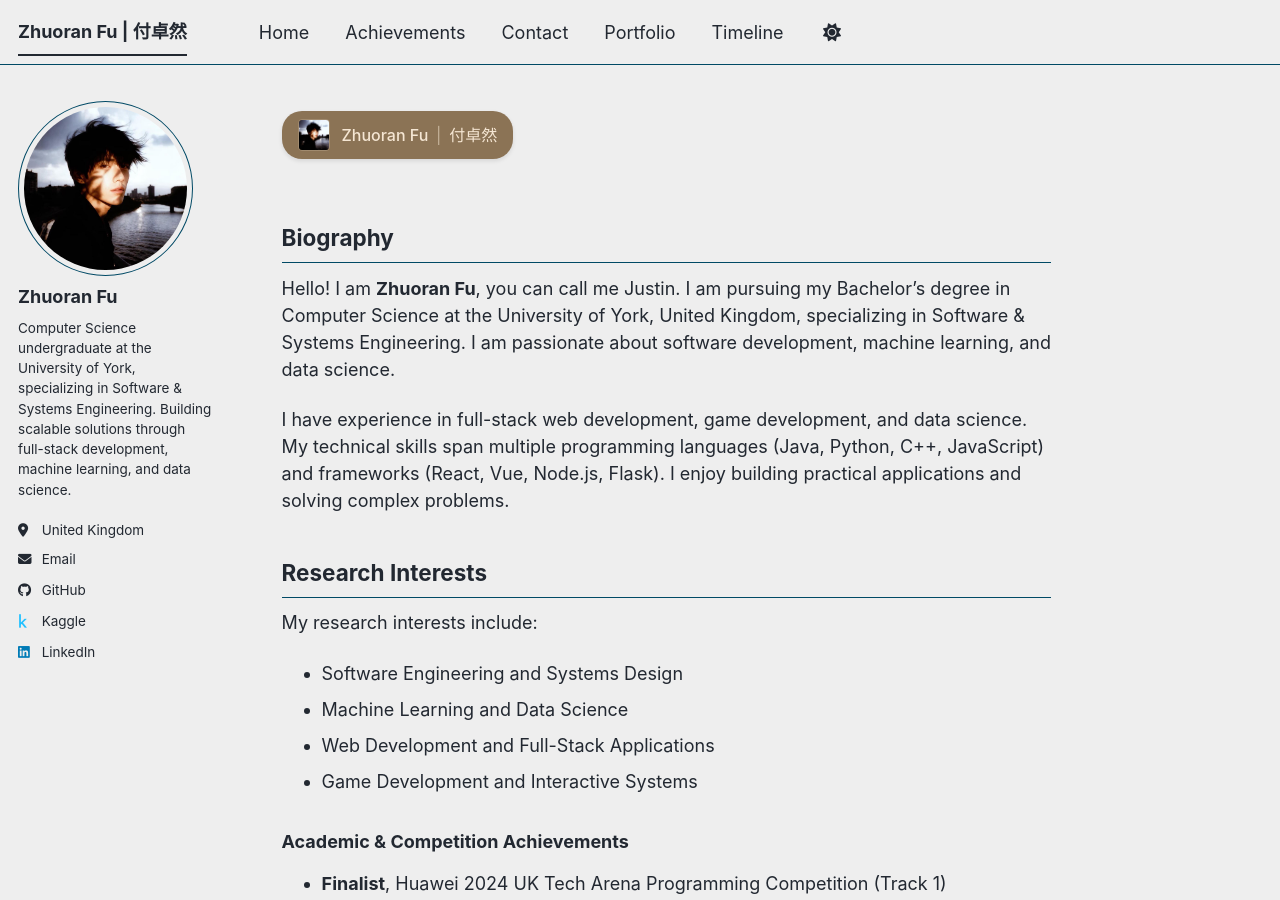
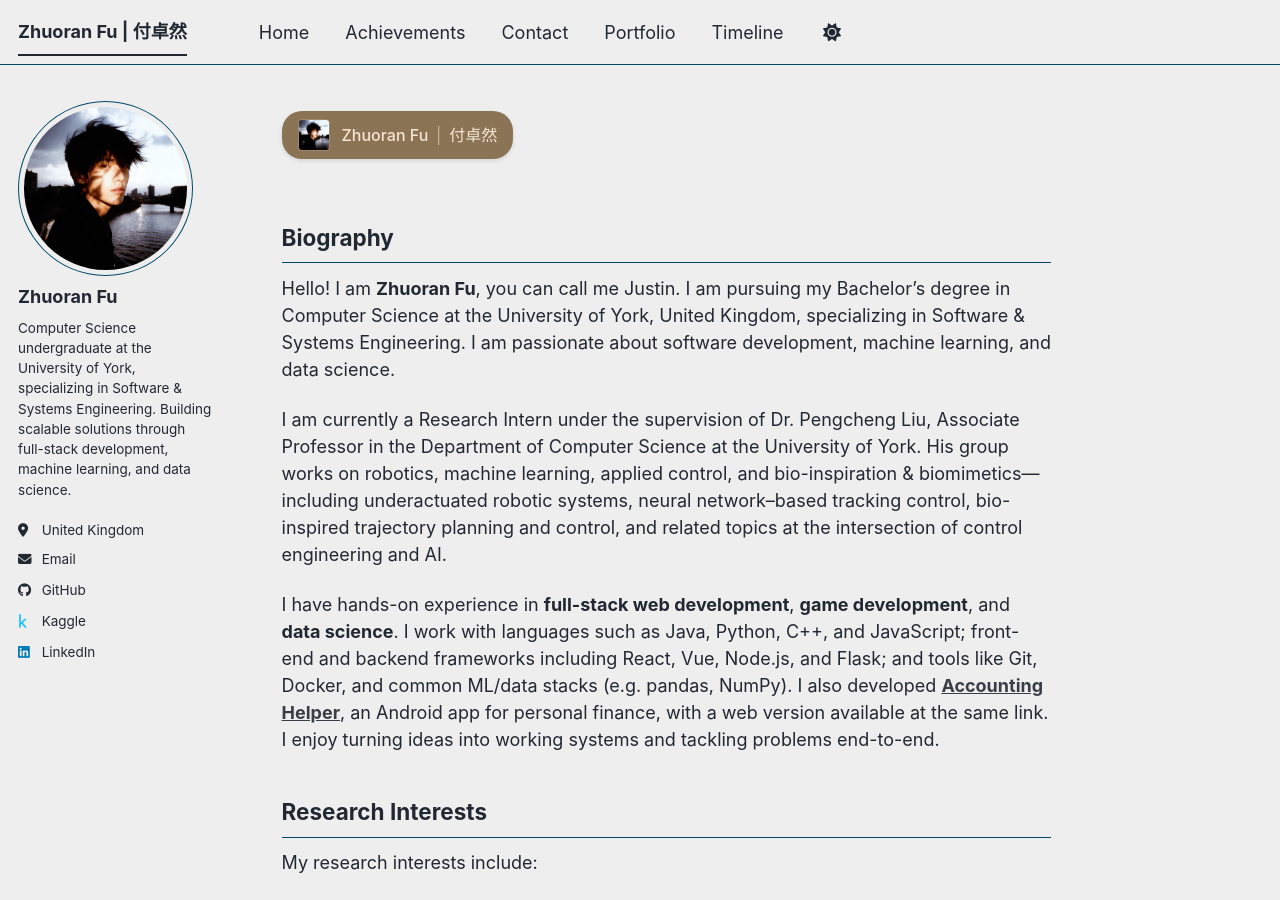
Before and after one commit to Jason-blips/Jason-blips.github.io, a Jekyll site: the page built from _pages/about.md, in a window 1280 px wide and 900 px high. Built offline with Jekyll 4.4.1, drawn with Linux system fonts in a browser that asks for light colours; a script bundle is joined from its source files by our own code; library files that are not in the unit come from our copies.

Commit message:
about内容优化

```diff
--- a/_pages/about.md
+++ b/_pages/about.md
@@ -12,7 +12,9 @@ redirect_from:
 
 Hello! I am **Zhuoran Fu**, you can call me Justin. I am pursuing my Bachelor's degree in Computer Science at the University of York, United Kingdom, specializing in Software & Systems Engineering. I am passionate about software development, machine learning, and data science.
 
-I have experience in full-stack web development, game development, and data science. My technical skills span multiple programming languages (Java, Python, C++, JavaScript) and frameworks (React, Vue, Node.js, Flask). I enjoy building practical applications and solving complex problems.
+I am currently a Research Intern under the supervision of Dr. Pengcheng Liu, Associate Professor in the Department of Computer Science at the University of York. His group works on robotics, machine learning, applied control, and bio-inspiration & biomimetics—including underactuated robotic systems, neural network–based tracking control, bio-inspired trajectory planning and control, and related topics at the intersection of control engineering and AI.
+
+I have hands-on experience in **full-stack web development**, **game development**, and **data science**. I work with languages such as Java, Python, C++, and JavaScript; front-end and backend frameworks including React, Vue, Node.js, and Flask; and tools like Git, Docker, and common ML/data stacks (e.g. pandas, NumPy). I also developed [**Accounting Helper**](https://app.jiangluo.uk), an Android app for personal finance, with a web version available at the same link. I enjoy turning ideas into working systems and tackling problems end-to-end.
 
 ## Research Interests
 
```
